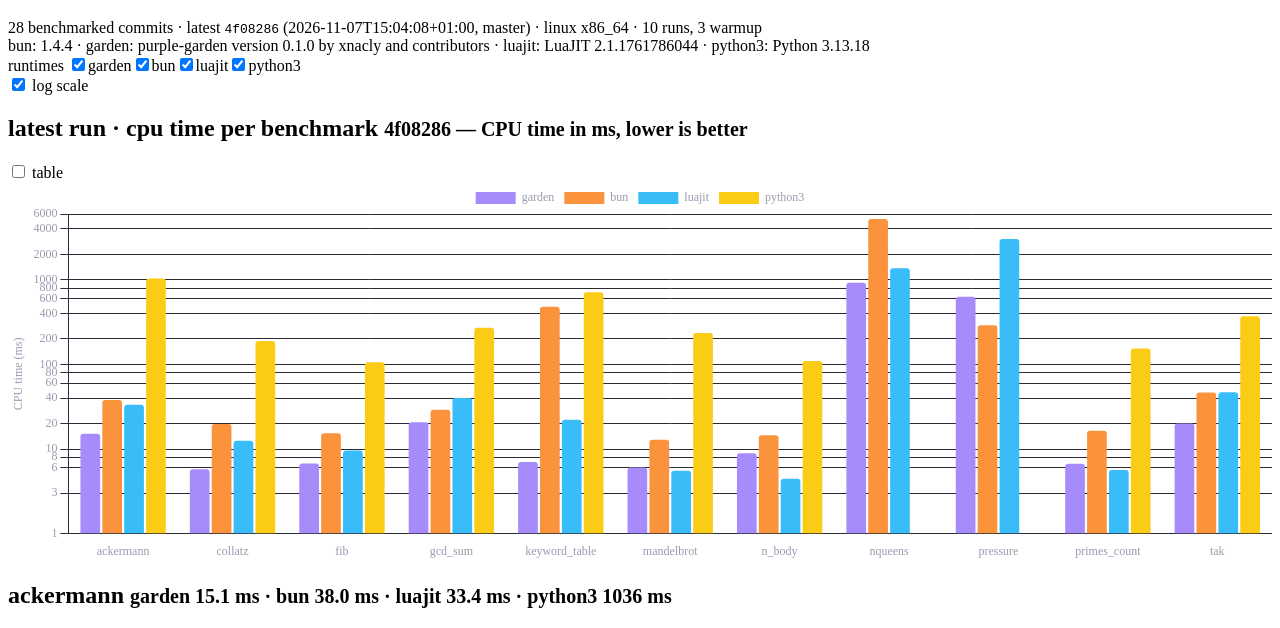
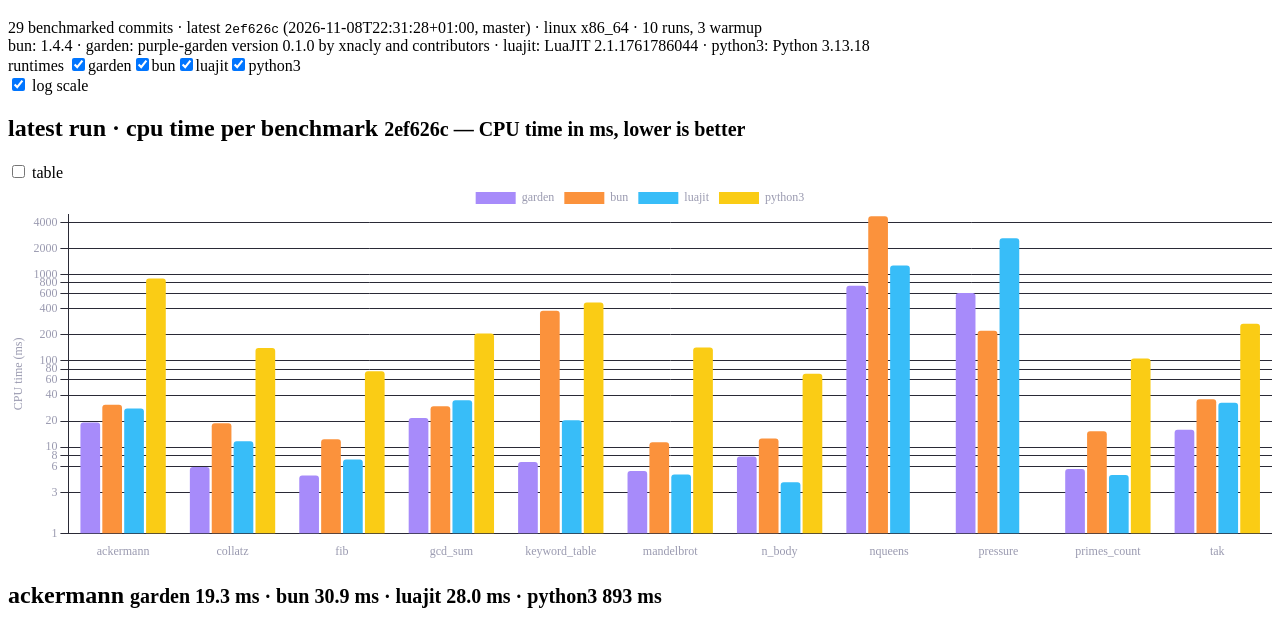
Before and after one commit to xnacly/purple-garden, a plain HTML site: page index.html in a window 1280 px wide. Shown: the part 61-689 px from the top of the page. Drawn offline with nearby package versions, Linux system fonts and the light colour scheme.

Commit message:
bench: 2ef626c

```diff
--- /dev/null
+++ b/data/2ef626c2d14af3f100cb385830ac2b3dddb430c1.json
@@ -0,0 +1,479 @@
+{
+  "sha": "2ef626c",
+  "date": "2026-11-08T22:31:28+01:00",
+  "run_unix": 1794173776,
+  "ref": "master",
+  "runner": "linux x86_64",
+  "runs": 10,
+  "warmup": 3,
+  "runtimes": {
+    "bun": "1.4.4",
+    "garden": "purple-garden version 0.1.0 by xnacly and contributors",
+    "luajit": "LuaJIT 2.1.1761786044 -- Copyright (C) 2005-2025 Mike Pall. https://luajit.org/",
+    "python3": "Python 3.13.18"
+  },
+  "results": [
+    {
+      "workload": "ackermann",
+      "runtime": "garden",
+      "time_ms": {
+        "mean": 19.408846,
+        "min": 19.256329,
+        "stddev": 0.2151820912777515
+      },
+      "cpu_ms": 19.334799999999998,
+      "memory_mb": 3.84375
+    },
+    {
+      "workload": "ackermann",
+      "runtime": "bun",
+      "time_ms": {
+        "mean": 28.4465049,
+        "min": 25.481169,
+        "stddev": 1.8613114951640028
+      },
+      "cpu_ms": 30.900999999999996,
+      "memory_mb": 24.33203125
+    },
+    {
+      "workload": "ackermann",
+      "runtime": "luajit",
+      "time_ms": {
+        "mean": 28.089205900000003,
+        "min": 27.739073000000005,
+        "stddev": 0.19342310574859728
+      },
+      "cpu_ms": 28.01749999999999,
+      "memory_mb": 2.640625
+    },
+    {
+      "workload": "ackermann",
+      "runtime": "python3",
+      "time_ms": {
+        "mean": 893.6771461999999,
+        "min": 883.275106,
+        "stddev": 8.983096410227574
+      },
+      "cpu_ms": 893.4440000000001,
+      "memory_mb": 9.45703125
+    },
+    {
+      "workload": "collatz",
+      "runtime": "garden",
+      "time_ms": {
+        "mean": 5.9806932,
+        "min": 5.938757,
+        "stddev": 0.025520674180401635
+      },
+      "cpu_ms": 5.9115,
+      "memory_mb": 3.75390625
+    },
+    {
+      "workload": "collatz",
+      "runtime": "bun",
+      "time_ms": {
+        "mean": 14.5938709,
+        "min": 13.35357,
+        "stddev": 0.8452111916270724
+      },
+      "cpu_ms": 18.9931,
+      "memory_mb": 24.66015625
+    },
+    {
+      "workload": "collatz",
+      "runtime": "luajit",
+      "time_ms": {
+        "mean": 11.7556317,
+        "min": 11.652684,
+        "stddev": 0.08681450801315806
+      },
+      "cpu_ms": 11.693,
+      "memory_mb": 2.640625
+    },
+    {
+      "workload": "collatz",
+      "runtime": "python3",
+      "time_ms": {
+        "mean": 140.61829520000003,
+        "min": 133.945709,
+        "stddev": 4.178060132613005
+      },
+      "cpu_ms": 140.41089999999997,
+      "memory_mb": 8.69921875
+    },
+    {
+      "workload": "fib",
+      "runtime": "garden",
+      "time_ms": {
+        "mean": 4.7745801,
+        "min": 4.705112,
+        "stddev": 0.05452201739654251
+      },
+      "cpu_ms": 4.709499999999999,
+      "memory_mb": 3.79296875
+    },
+    {
+      "workload": "fib",
+      "runtime": "bun",
+      "time_ms": {
+        "mean": 10.4339268,
+        "min": 9.552168,
+        "stddev": 0.970178276387364
+      },
+      "cpu_ms": 12.353299999999996,
+      "memory_mb": 23.15625
+    },
+    {
+      "workload": "fib",
+      "runtime": "luajit",
+      "time_ms": {
+        "mean": 7.2539319,
+        "min": 7.0568670000000004,
+        "stddev": 0.134614618311724
+      },
+      "cpu_ms": 7.1913,
+      "memory_mb": 2.640625
+    },
+    {
+      "workload": "fib",
+      "runtime": "python3",
+      "time_ms": {
+        "mean": 75.75821520000001,
+        "min": 73.54058400000001,
+        "stddev": 1.4893507581438001
+      },
+      "cpu_ms": 75.59560000000002,
+      "memory_mb": 8.734375
+    },
+    {
+      "workload": "gcd_sum",
+      "runtime": "garden",
+      "time_ms": {
+        "mean": 21.7730348,
+        "min": 21.481698,
+        "stddev": 0.1933407017198165
+      },
+      "cpu_ms": 21.705199999999994,
+      "memory_mb": 3.82421875
+    },
+    {
+      "workload": "gcd_sum",
+      "runtime": "bun",
+      "time_ms": {
+        "mean": 24.8652798,
+        "min": 24.412369,
+        "stddev": 0.47478429186428117
+      },
+      "cpu_ms": 29.681299999999997,
+      "memory_mb": 25.6328125
+    },
+    {
+      "workload": "gcd_sum",
+      "runtime": "luajit",
+      "time_ms": {
+        "mean": 35.1055636,
+        "min": 34.624794,
+        "stddev": 0.39954935220965576
+      },
+      "cpu_ms": 35.036199999999994,
+      "memory_mb": 2.640625
+    },
+    {
+      "workload": "gcd_sum",
+      "runtime": "python3",
+      "time_ms": {
+        "mean": 206.72869430000003,
+        "min": 195.316422,
+        "stddev": 9.25037104190282
+      },
+      "cpu_ms": 206.5598,
+      "memory_mb": 8.73046875
+    },
+    {
+      "workload": "keyword_table",
+      "runtime": "garden",
+      "time_ms": {
+        "mean": 6.804634999999999,
+        "min": 6.744424,
+        "stddev": 0.04542768509767281
+      },
+      "cpu_ms": 6.7376,
+      "memory_mb": 4.52734375
+    },
+    {
+      "workload": "keyword_table",
+      "runtime": "bun",
+      "time_ms": {
+        "mean": 202.19287540000002,
+        "min": 185.23908600000004,
+        "stddev": 9.541694039252276
+      },
+      "cpu_ms": 380.31639999999993,
+      "memory_mb": 102.97265625
+    },
+    {
+      "workload": "keyword_table",
+      "runtime": "luajit",
+      "time_ms": {
+        "mean": 20.5355471,
+        "min": 20.08011,
+        "stddev": 0.39587567451704114
+      },
+      "cpu_ms": 20.450400000000002,
+      "memory_mb": 2.640625
+    },
+    {
+      "workload": "keyword_table",
+      "runtime": "python3",
+      "time_ms": {
+        "mean": 474.21443419999997,
+        "min": 466.95768300000003,
+        "stddev": 9.582922048681962
+      },
+      "cpu_ms": 473.98019999999997,
+      "memory_mb": 12.359375
+    },
+    {
+      "workload": "mandelbrot",
+      "runtime": "garden",
+      "time_ms": {
+        "mean": 5.367581200000001,
+        "min": 5.279942,
+        "stddev": 0.042860945379732895
+      },
+      "cpu_ms": 5.3047,
+      "memory_mb": 3.921875
+    },
+    {
+      "workload": "mandelbrot",
+      "runtime": "bun",
+      "time_ms": {
+        "mean": 9.9322355,
+        "min": 9.424883,
+        "stddev": 0.6032989640822551
+      },
+      "cpu_ms": 11.436099999999998,
+      "memory_mb": 24.09765625
+    },
+    {
+      "workload": "mandelbrot",
+      "runtime": "luajit",
+      "time_ms": {
+        "mean": 4.9078634999999995,
+        "min": 4.675258,
+        "stddev": 0.3251135549975833
+      },
+      "cpu_ms": 4.840699999999999,
+      "memory_mb": 2.640625
+    },
+    {
+      "workload": "mandelbrot",
+      "runtime": "python3",
+      "time_ms": {
+        "mean": 142.49193089999997,
+        "min": 140.049276,
+        "stddev": 1.391206955441722
+      },
+      "cpu_ms": 142.32600000000002,
+      "memory_mb": 8.73046875
+    },
+    {
+      "workload": "n_body",
+      "runtime": "garden",
+      "time_ms": {
+        "mean": 7.868808200000001,
+        "min": 7.774318,
+        "stddev": 0.06560575601068373
+      },
+      "cpu_ms": 7.7996,
+      "memory_mb": 4.21484375
+    },
+    {
+      "workload": "n_body",
+      "runtime": "bun",
+      "time_ms": {
+        "mean": 9.638211999999998,
+        "min": 8.843828,
+        "stddev": 0.6928500138877262
+      },
+      "cpu_ms": 12.5778,
+      "memory_mb": 25.6015625
+    },
+    {
+      "workload": "n_body",
+      "runtime": "luajit",
+      "time_ms": {
+        "mean": 3.9870121000000003,
+        "min": 3.92727,
+        "stddev": 0.060862226757470654
+      },
+      "cpu_ms": 3.9240999999999997,
+      "memory_mb": 2.6484375
+    },
+    {
+      "workload": "n_body",
+      "runtime": "python3",
+      "time_ms": {
+        "mean": 70.9465212,
+        "min": 67.90882300000001,
+        "stddev": 2.429848802021491
+      },
+      "cpu_ms": 70.7964,
+      "memory_mb": 8.921875
+    },
+    {
+      "workload": "nqueens",
+      "runtime": "garden",
+      "time_ms": {
+        "mean": 741.0460616,
+        "min": 731.941044,
+        "stddev": 7.056073146208451
+      },
+      "cpu_ms": 740.7769,
+      "memory_mb": 3.92578125
+    },
+    {
+      "workload": "nqueens",
+      "runtime": "bun",
+      "time_ms": {
+        "mean": 4706.0966218,
+        "min": 4653.4047279999995,
+        "stddev": 38.499685117831696
+      },
+      "cpu_ms": 4711.619,
+      "memory_mb": 26.56640625
+    },
+    {
+      "workload": "nqueens",
+      "runtime": "luajit",
+      "time_ms": {
+        "mean": 1271.1634754000002,
+        "min": 1252.28215,
+        "stddev": 17.954824386699766
+      },
+      "cpu_ms": 1270.8198999999997,
+      "memory_mb": 2.640625
+    },
+    {
+      "workload": "pressure",
+      "runtime": "garden",
+      "time_ms": {
+        "mean": 609.5127798999999,
+        "min": 595.967094,
+        "stddev": 14.719894004860082
+      },
+      "cpu_ms": 609.1359,
+      "memory_mb": 157.65625
+    },
+    {
+      "workload": "pressure",
+      "runtime": "bun",
+      "time_ms": {
+        "mean": 194.0879479,
+        "min": 187.804114,
+        "stddev": 6.528075069456069
+      },
+      "cpu_ms": 222.2213,
+      "memory_mb": 32.484375
+    },
+    {
+      "workload": "pressure",
+      "runtime": "luajit",
+      "time_ms": {
+        "mean": 2629.0286808,
+        "min": 2575.32101,
+        "stddev": 33.22096821383459
+      },
+      "cpu_ms": 2628.5401,
+      "memory_mb": 2.765625
+    },
+    {
+      "workload": "primes_count",
+      "runtime": "garden",
+      "time_ms": {
+        "mean": 5.673500300000001,
+        "min": 5.630663,
+        "stddev": 0.037165799712011206
+      },
+      "cpu_ms": 5.610799999999999,
+      "memory_mb": 3.78515625
+    },
+    {
+      "workload": "primes_count",
+      "runtime": "bun",
+      "time_ms": {
+        "mean": 11.2124823,
+        "min": 10.001088,
+        "stddev": 1.4916160896380553
+      },
+      "cpu_ms": 15.330299999999998,
+      "memory_mb": 25.00390625
+    },
+    {
+      "workload": "primes_count",
+      "runtime": "luajit",
+      "time_ms": {
+        "mean": 4.843622400000001,
+        "min": 4.743232,
+        "stddev": 0.09608293244345399
+      },
+      "cpu_ms": 4.7622,
+      "memory_mb": 2.765625
+    },
+    {
+      "workload": "primes_count",
+      "runtime": "python3",
+      "time_ms": {
+        "mean": 106.4572226,
+        "min": 105.25429899999999,
+        "stddev": 1.0851625113688117
+      },
+      "cpu_ms": 106.2486,
+      "memory_mb": 8.734375
+    },
+    {
+      "workload": "tak",
+      "runtime": "garden",
+      "time_ms": {
+        "mean": 16.021426599999998,
+        "min": 15.817365,
+        "stddev": 0.11626403264619538
+      },
+      "cpu_ms": 15.934000000000001,
+      "memory_mb": 3.75390625
+    },
+    {
+      "workload": "tak",
+      "runtime": "bun",
+      "time_ms": {
+        "mean": 32.8638264,
+        "min": 29.5187,
+        "stddev": 3.1120545596548768
+      },
+      "cpu_ms": 35.93940000000001,
+      "memory_mb": 24.796875
+    },
+    {
+      "workload": "tak",
+      "runtime": "luajit",
+      "time_ms": {
+        "mean": 32.8305571,
+        "min": 32.511815999999996,
+        "stddev": 0.17501039083846845
+      },
+      "cpu_ms": 32.7116,
+      "memory_mb": 2.765625
+    },
+    {
+      "workload": "tak",
+      "runtime": "python3",
+      "time_ms": {
+        "mean": 269.3375387,
+        "min": 263.56942300000003,
+        "stddev": 5.883198351826023
+      },
+      "cpu_ms": 269.1122,
+      "memory_mb": 8.69921875
+    }
+  ]
+}
--- a/data/index.json
+++ b/data/index.json
@@ -194,5 +194,12 @@
     "date": "2026-11-07T15:04:08+01:00",
     "run_unix": 1794060585,
     "ref": "master"
+  },
+  {
+    "file": "2ef626c2d14af3f100cb385830ac2b3dddb430c1.json",
+    "sha": "2ef626c",
+    "date": "2026-11-08T22:31:28+01:00",
+    "run_unix": 1794173776,
+    "ref": "master"
   }
 ]
--- a/index.html
+++ b/index.html
@@ -52,6 +52,6 @@
     </footer>
 
     <script src="https://cdn.jsdelivr.net/npm/chart.js@4.4.1/dist/chart.umd.js"></script>
-    <script src="app.js?v=4f08286"></script>
+    <script src="app.js?v=2ef626c"></script>
   </body>
 </html>
```
